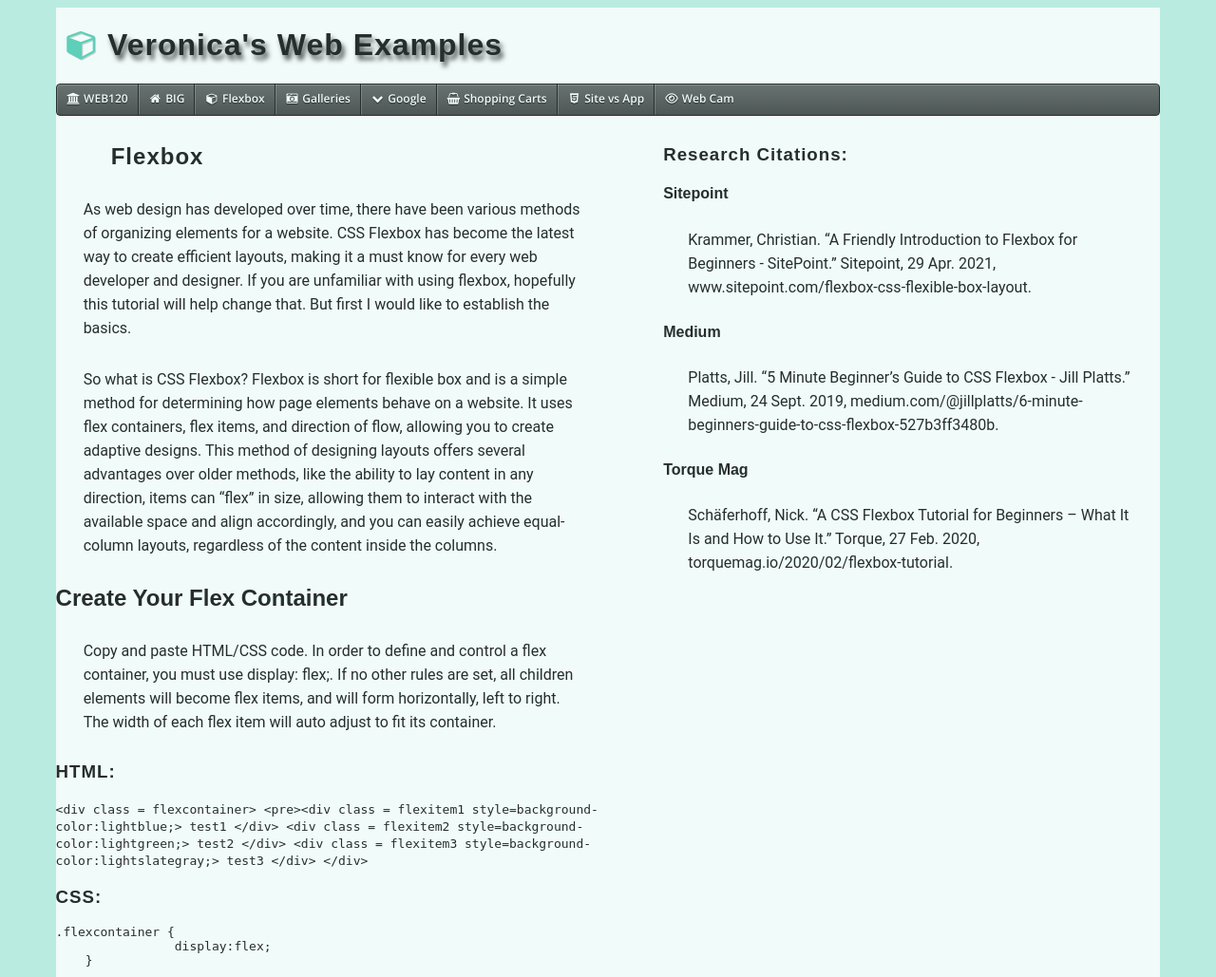
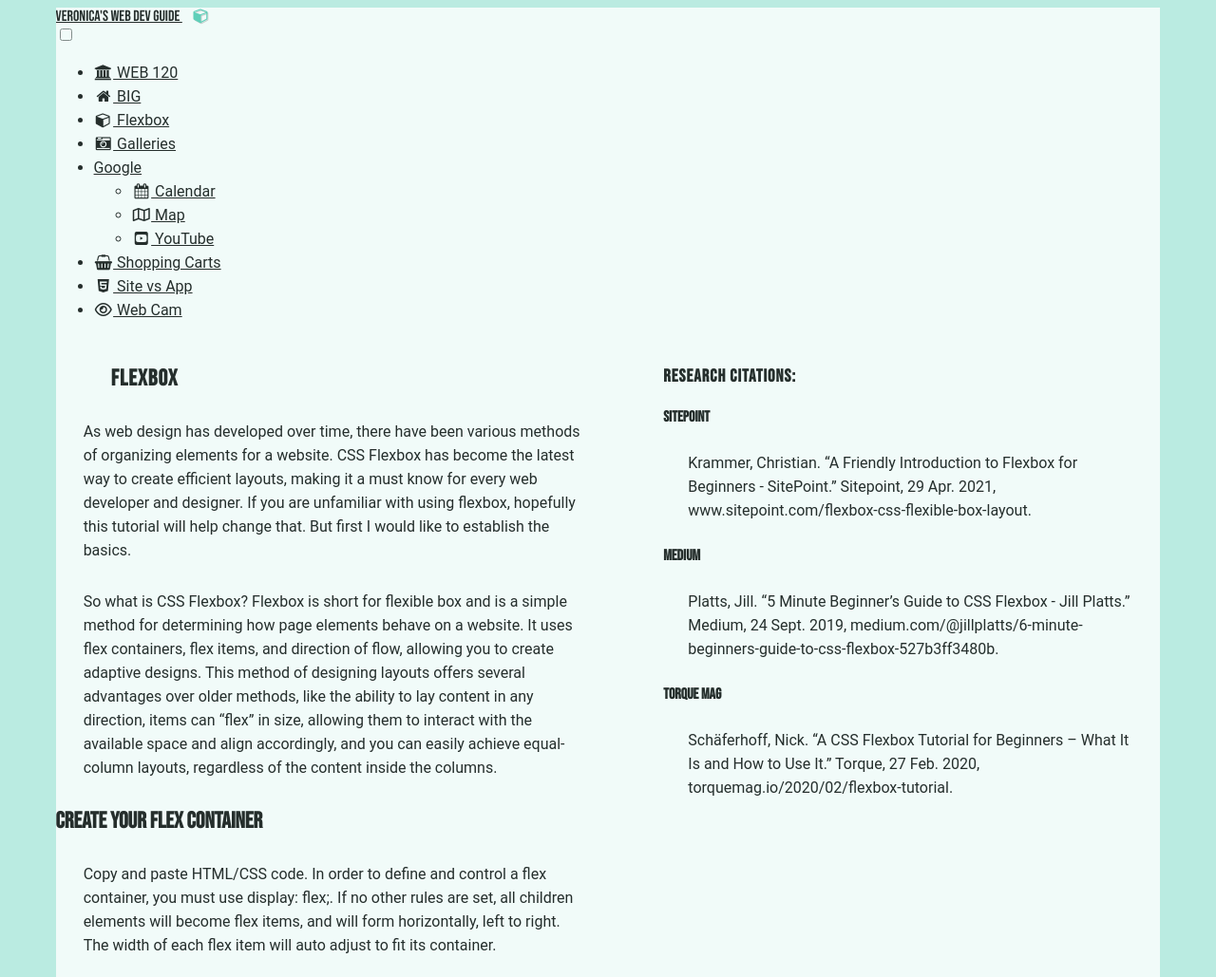
Before and after one commit to verongable/it162, a PHP site: page /big/flexbox.php in a window 1280 px wide. Shown: the top 1029 px of the page at 95% size. Run offline with PHP 8.4, Linux system fonts and the light colour scheme; some libraries are stand-ins or nearby versions.

Commit message:
update header.php

```diff
--- a/big/includes/header.php
+++ b/big/includes/header.php
@@ -10,29 +10,36 @@
     <script src="https://use.fontawesome.com/73d0c2fb63.js"></script>
     <link rel="stylesheet" href="css/nav.css" />
     <link rel="stylesheet" href="css/big.css" />
-    <link rel="stylesheet" href="css/form.css" />
-    <link rel="stylesheet" href="css/table.css" />
     <link rel="stylesheet" href="https://maxcdn.bootstrapcdn.com/font-awesome/4.5.0/css/font-awesome.min.css">
+    <link rel="preconnect" href="https://fonts.gstatic.com">
+    <link rel="preconnect" href="https://fonts.gstatic.com">
+    <link rel="preconnect" href="https://fonts.gstatic.com">
+    <link rel="preconnect" href="https://fonts.gstatic.com">
+<link href="https://fonts.googleapis.com/css2?family=Poiret+One&display=swap" rel="stylesheet">
+<link href="https://fonts.googleapis.com/css2?family=Montserrat:wght@100;200;500&display=swap" rel="stylesheet">
+<link rel="preconnect" href="https://fonts.gstatic.com">
+<link href="https://fonts.googleapis.com/css2?family=Bebas+Neue&display=swap" rel="stylesheet">
+<link rel="preconnect" href="https://fonts.gstatic.com">
 <script src="http://code.jquery.com/jquery-latest.min.js" type="text/javascript"></script>
-   <script src="https://s3.amazonaws.com/menumaker/menumaker.min.js" type="text/javascript"></script>
 <script src="js/script.js"></script>
 </head>
 <body>
 <!-- START WRAPPER -->
 <main class="wrapper">
 <header>
-    <h1><a href="index.php"><i class="logo fa <?=$logo?>"></i> Veronica's Web Examples</a></h1>
-    <nav id="cssmenu">
+    <div class="header-title"><a href="index.php">Veronica's Web Dev Guide <i class="logo fa <?=$logo?>"></i></a></div>
+    <nav id='menu'>
+  <input type='checkbox' id='responsive-menu' onclick='updatemenu()'><label></label>
   <ul>
-        <li><a href="../index.php"><span><i class="fa fa-fw fa-bank"></i> WEB120</span></a></li>
+    <li><a href="../index.php"><span><i class="fa fa-fw fa-bank"></i> WEB 120</span></a></li>
     <li><a href="index.php"><span><i class="fa fa-fw fa-home"></i> BIG</span></a></li>
     <li><a href="flexbox.php"><span><i class="fa fa-fw fa-cube"></i> Flexbox</span></a></li>
     <li><a href="galleries.php"><span><i class="fa fa-fw fa-camera-retro"></i> Galleries</span></a></li>
-         <li><a href="#"><span><i class="fa fa-fw fa-chevron-down"></i> Google</span></a>
-            <ul>
+    <li><a class="dropdown-arrow" href='#'><span>Google</span></a>
+    <ul class="sub-menus">
         <li><a href="calendar.php"><span><i class="fa fa-fw fa-calendar"></i> Calendar</span></a></li>
         <li><a href="map.php"><span><i class="fa fa-fw fa-map-o"></i> Map</span></a></li>
-            <li><a href="youtube.php"><span><i class="fa fa-fw fa-youtube-square"></i> YouTube</span></a></li>
+        <li><a href="youtube.php"><span><i class="fa fa-fw fa-youtube-square"></i> YouTube</span></a>
     </ul>
     </li>
     <li><a href="shoppingcarts.php"><span><i class="fa fa-fw fa-shopping-basket"></i> Shopping Carts</span></a></li>
@@ -40,7 +47,6 @@
      <li><a href="webcam.php"><span><i class="fa fa-fw fa-eye">
      </i> Web Cam</span></a></li>
   </ul>
-</div>
 </nav>
 </header>
 <!--HEADER ENDS HERE -->
```
Lines whose indentation alone changed are shown as unchanged.
